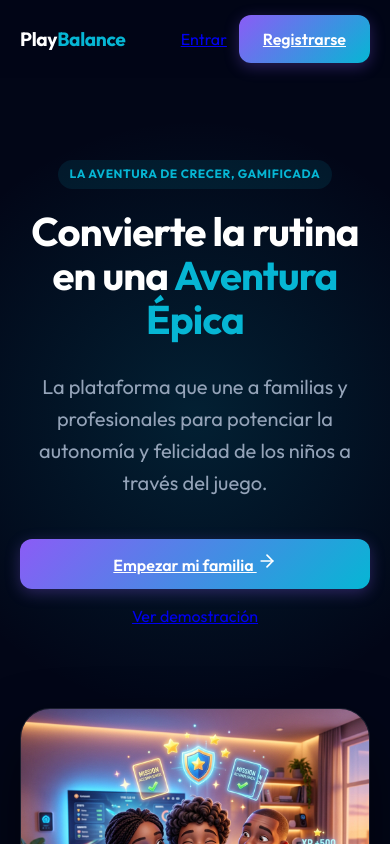
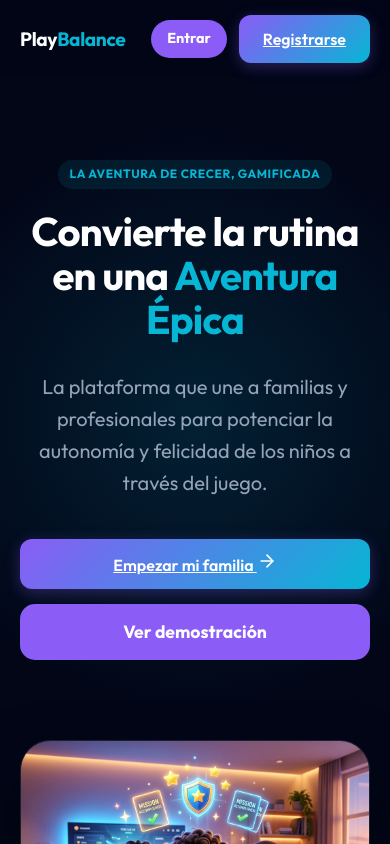
Before and after one commit to FernandoFerreyra11/play-balance-portfolio, a Next.js app: page / in a window 390 px wide. Shown: the top 844 px of the page. Built offline with nearby package versions, Linux system fonts and the light colour scheme; no server answers.

Commit message:
UI: Mover estilos de botones secundarios a globals.css para arreglar compatibilidad con Link

```diff
--- a/src/app/globals.css
+++ b/src/app/globals.css
@@ -68,6 +68,55 @@ body {
   box-shadow: 0 6px 20px var(--primary-glow);
 }
 
+.nav-btn-secondary {
+  padding: 10px 25px;
+  border-radius: 50px;
+  text-decoration: none;
+  background: var(--primary-color);
+  color: white;
+  font-weight: 700;
+  transition: all 0.2s ease;
+  display: inline-block;
+  text-align: center;
+}
+
+.nav-btn-secondary:hover {
+  transform: scale(1.05);
+  box-shadow: 0 6px 20px var(--primary-glow);
+}
+
+.hero-btn-secondary {
+  padding: 18px 40px;
+  font-size: 1.1rem;
+  border-radius: 15px;
+  display: flex;
+  align-items: center;
+  justify-content: center;
+  gap: 10px;
+  background: var(--primary-color);
+  color: white;
+  text-decoration: none;
+  font-weight: 700;
+  width: auto;
+  transition: all 0.2s ease;
+}
+
+.hero-btn-secondary:hover {
+  transform: scale(1.05);
+  box-shadow: 0 6px 20px var(--primary-glow);
+}
+
+@media (max-width: 768px) {
+  .nav-btn-secondary {
+    padding: 8px 16px;
+    font-size: 0.9rem;
+  }
+  .hero-btn-secondary {
+    width: 100%;
+    padding: 15px 20px;
+  }
+}
+
 .token-balance {
   font-size: 2.5rem;
   font-weight: 700;
--- a/src/components/LandingPage.tsx
+++ b/src/components/LandingPage.tsx
@@ -128,14 +128,6 @@ export function LandingPage() {
           gap: 20px;
           align-items: center;
         }
-        .nav-btn-secondary {
-          padding: 10px 25px;
-          border-radius: 50px;
-          text-decoration: none;
-          background: #8b5cf6;
-          color: white;
-          font-weight: 700;
-        }
         .nav-btn {
           padding: 10px 25px;
           border-radius: 50px;
@@ -179,20 +171,7 @@ export function LandingPage() {
           font-weight: 700;
           width: auto;
         }
-        .hero-btn-secondary {
-          padding: 18px 40px;
-          font-size: 1.1rem;
-          border-radius: 15px;
-          display: flex;
-          align-items: center;
-          justify-content: center;
-          gap: 10px;
-          background: #8b5cf6;
-          color: white;
-          text-decoration: none;
-          font-weight: 700;
-          width: auto;
-        }
+
 
         .cta-box {
           padding: 80px 40px;
@@ -231,10 +210,6 @@ export function LandingPage() {
           .nav-actions {
             gap: 12px;
           }
-          .nav-btn-secondary {
-            padding: 8px 16px;
-            font-size: 0.9rem;
-          }
           .nav-btn {
             padding: 8px 16px;
             font-size: 0.9rem;
@@ -252,7 +227,7 @@ export function LandingPage() {
             flex-direction: column;
             gap: 15px;
           }
-          .hero-btn, .hero-btn-secondary {
+          .hero-btn {
             width: 100%;
             padding: 15px 20px;
           }
```
